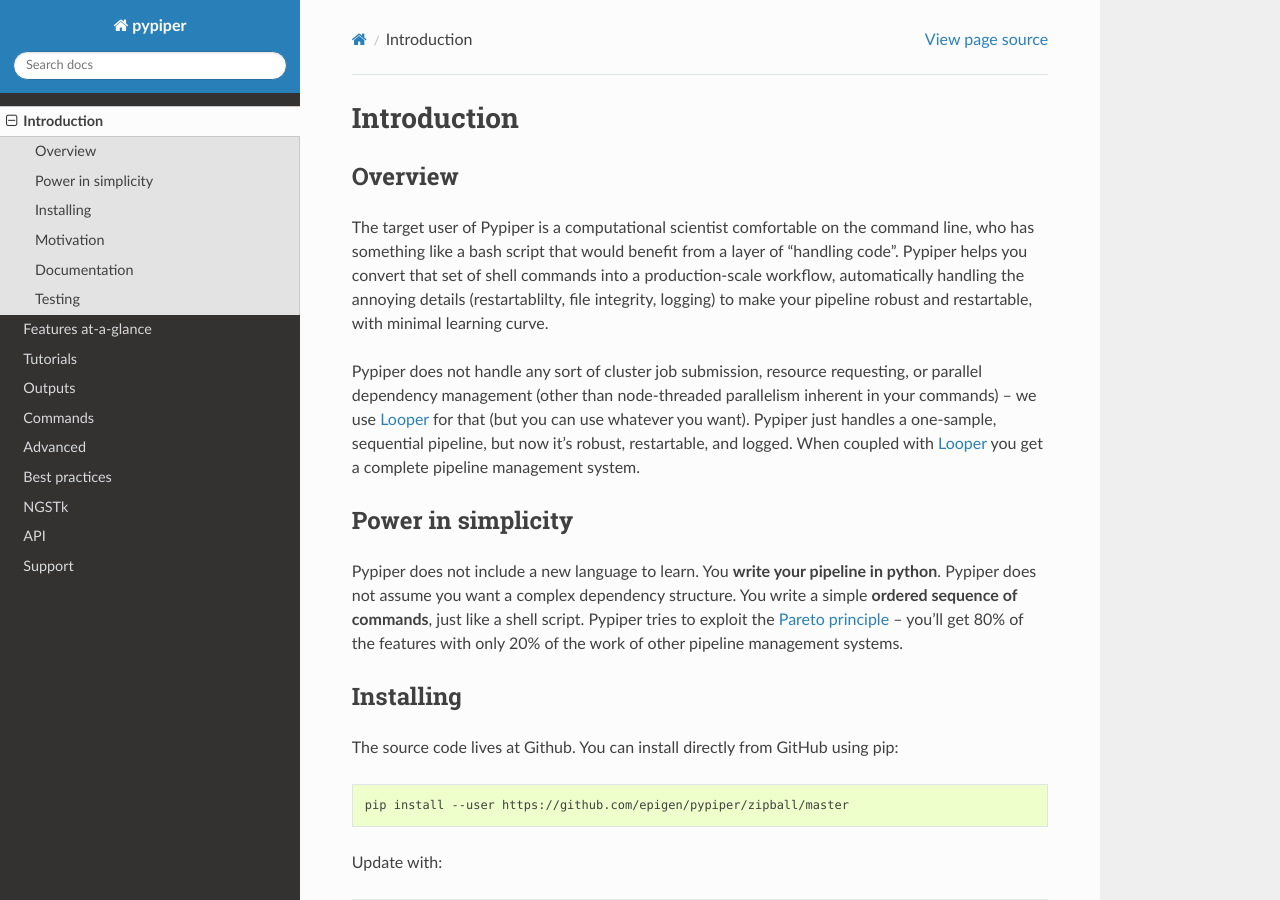
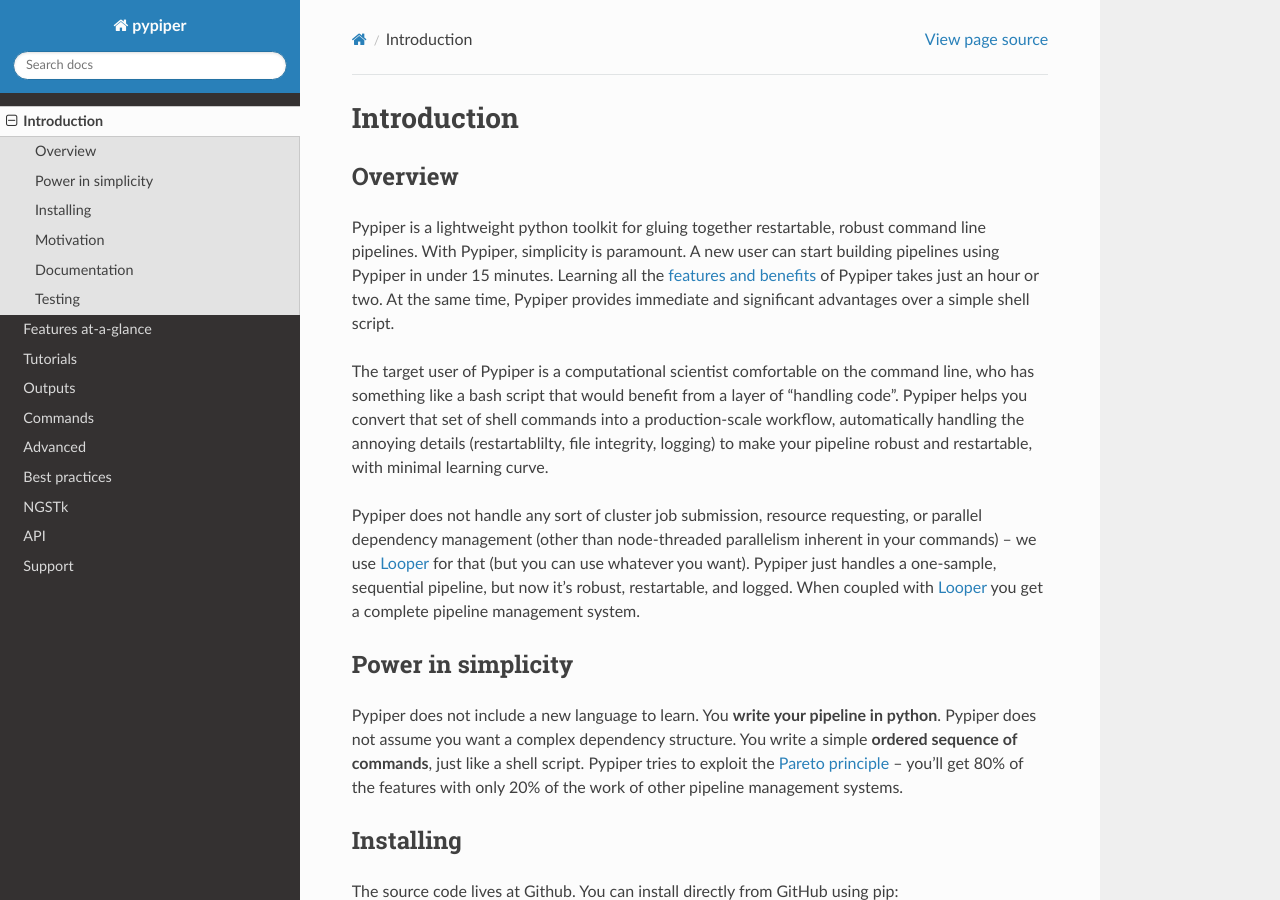
Before and after one commit to databio/pypiper, a Sphinx documentation site: the page built from doc/source/intro.rst, in a window 1280 px wide and 900 px high. Built offline with Sphinx 7.4.7 and the Read the Docs theme 2.0.0, drawn with Linux system fonts in a browser that asks for light colours.

Commit message:
intro update

```diff
--- a/doc/source/intro.rst
+++ b/doc/source/intro.rst
@@ -4,6 +4,9 @@
 
 Overview
 *************
+
+Pypiper is a lightweight python toolkit for gluing together restartable, robust
+command line pipelines. With Pypiper, simplicity is paramount. A new user can start building pipelines using Pypiper in under 15 minutes. Learning all the :doc:`features and  benefits <features>` of Pypiper takes just an hour or two. At the same time, Pypiper provides immediate and significant advantages over a simple shell script.
 
 The target user of Pypiper is a computational scientist comfortable on the command line, who has something like a bash script that would benefit from a layer of "handling code". Pypiper helps you convert that set of shell commands into a production-scale workflow, automatically handling the annoying details (restartablilty, file integrity, logging) to make your pipeline robust and restartable, with minimal learning curve.
 
```
